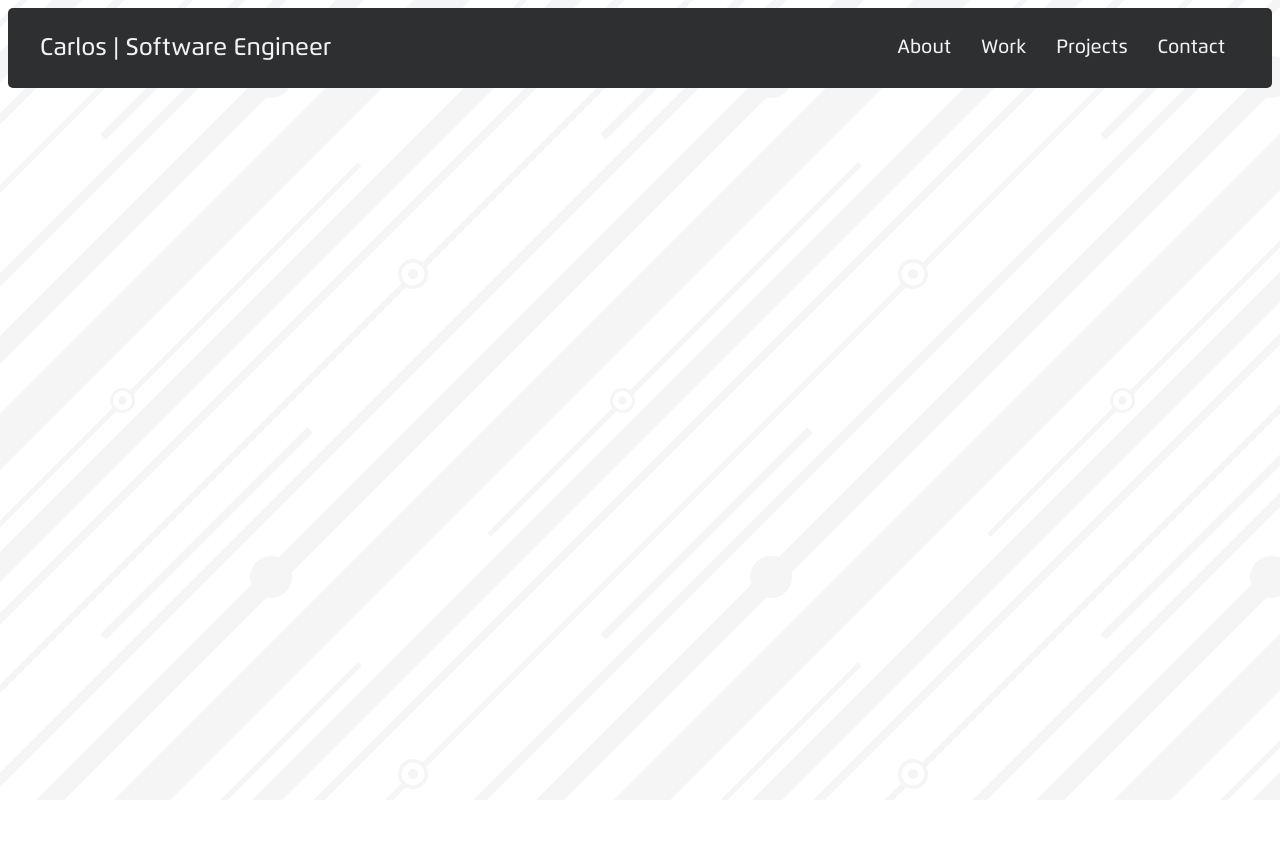
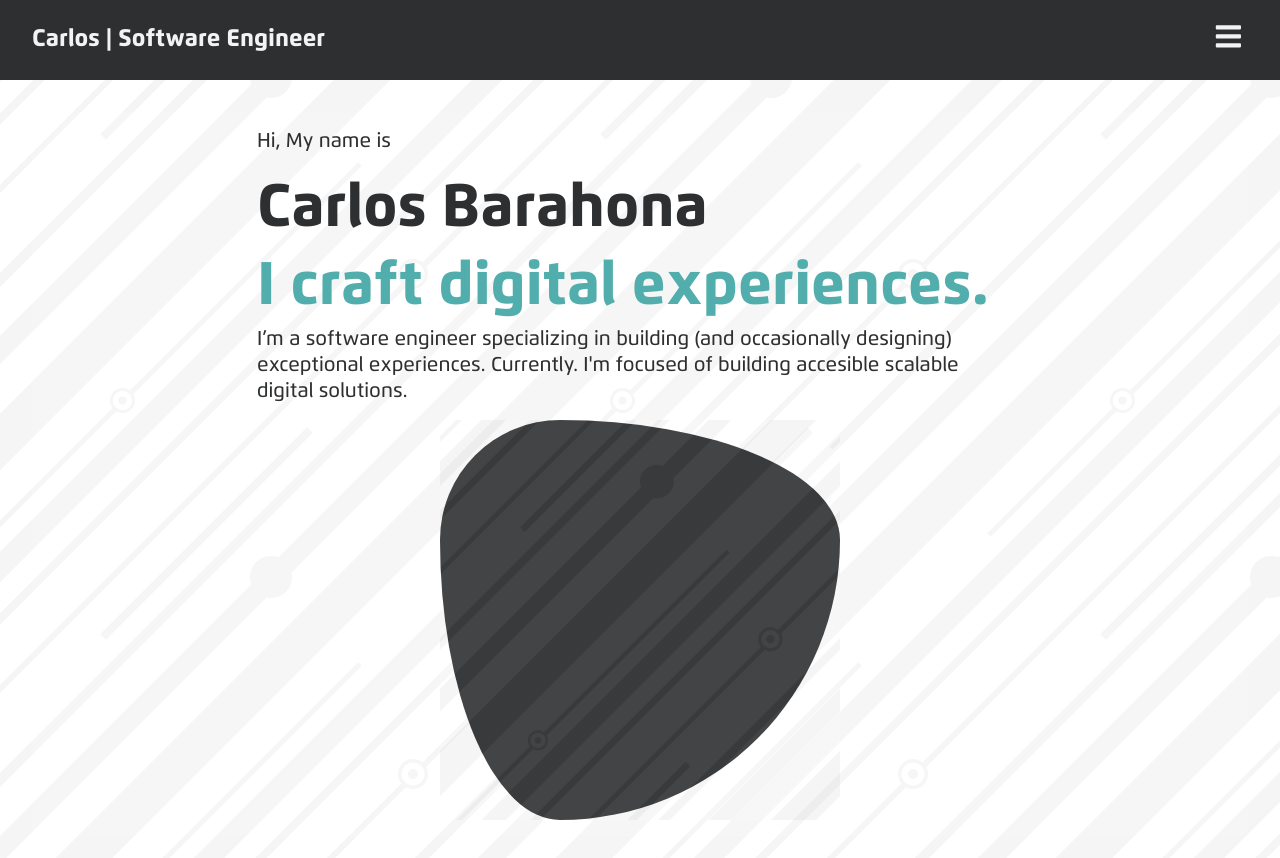
Before and after one commit to KrlosDev/Pokefolio, a React (Vite) app: page / in a window 1280 px wide. Shown: the top 858 px of the page. Before the commit the page ends 800 px from the top, so only its background shows below. Built offline with nearby package versions, Linux system fonts and the light colour scheme.

Commit message:
Adding hero section

```diff
--- a/src/App.tsx
+++ b/src/App.tsx
@@ -1,4 +1,5 @@
 import Navbar from "./components/Navbar/Navbar"
+import Hero from "./components/Hero/Hero";
 import { BrowserRouter } from "react-router-dom";
 function App() {
 
@@ -6,6 +7,9 @@
   return (
     <BrowserRouter>
     <Navbar/>
+    <div className="sections-Wrapper">
+    <Hero/>
+    </div>
     </BrowserRouter>
   )
 }
--- a/src/assets/images/index.ts
+++ b/src/assets/images/index.ts
@@ -0,0 +1,3 @@
+import heroImage from "./container_bg.png"
+
+export{heroImage}
--- /dev/null
+++ b/src/components/Hero/Hero.tsx
@@ -0,0 +1,25 @@
+import "./hero.css";
+import { heroImage } from "../../assets/images";
+
+const Hero = () => {
+  return (
+    <section className="hero-section">
+      <div className="hero-container">
+        <div>
+          <p>Hi, My name is </p>
+          <h2 className={`hero-header`}>Carlos Barahona</h2>
+          <h3 className={`hero-header`}>I craft digital experiences.</h3>
+          <p style={{paddingRight:"1rem", maxWidth:'750px'}}>
+            I’m a software engineer specializing in building (and occasionally
+            designing) exceptional experiences.
+            Currently. I'm focused of building accesible scalable digital
+            solutions.
+          </p>
+        </div>
+        <div className="sidekick"><img src={heroImage}></img></div>
+      </div>
+    </section>
+  );
+};
+
+export default Hero;
--- /dev/null
+++ b/src/components/Hero/hero.css
@@ -0,0 +1,31 @@
+.hero-container {
+  margin: auto;
+  display: flex;
+  justify-content: space-around;
+  align-items: center;
+  color: var(--primary-color);
+  border-radius: 5px;
+  padding: 1rem;
+  background: rgba(255, 255, 255, 0.1);
+  border-radius: 10px;
+  backdrop-filter: blur(2px);
+  -webkit-backdrop-filter: blur(2px);
+}
+.sidekick{
+  display: flex;
+  justify-content: center;
+  border-radius: 30% 70% 70% 30% / 30% 30% 70% 70% ;
+  background-color: var(--primary-color);
+}
+img{
+  min-width: 300x;
+  max-width: 400px;
+}
+@media only screen and (max-width: 1280px) {
+    .hero-container {
+        backdrop-filter: none;
+        -webkit-backdrop-filter: none;
+        flex-direction: column;
+      }
+
+}
--- a/src/components/Navbar/Navbar.tsx
+++ b/src/components/Navbar/Navbar.tsx
@@ -28,7 +28,7 @@
       <nav ref={navRef}>
         {navLinks.map((link: { id: string; title: string }) => (
           <div key={link.id} className={`navbar-button ${active === link.title ? "active-btn":""}`}>
-            <a onClick={()=>setActive(link.title)} href={`#${link.id}`}>{link.title}</a>
+            <a onClick={() => { setActive(link.title); showNavbar(); }} href={`#${link.id}`}>{link.title}</a>
           </div>
         ))}
         <button className="nav-btn nav-close-btn" onClick={showNavbar}>
--- a/src/components/Navbar/navbar.css
+++ b/src/components/Navbar/navbar.css
@@ -3,10 +3,10 @@
 	align-items: center;
 	justify-content: space-between;
 	height: 80px;
-	padding: 0 2rem;
+	padding: 0 8rem;
 	background-color: var(--primary-color);
 	color: var(--white-text);
-    border-radius: 5px;
+    /* border-radius: 5px; */
 }
 a{
     text-decoration: none;
@@ -46,13 +46,16 @@
 }
 .navbar-button:hover{
     height: 100%;
-    background-color: var(--secondary-color);
+    background-color: var(--tertiary-color);
 }
 .active-btn{
-    background-color: var(--tertiary-color);
+	box-shadow: inset 0px -7px 0px 0px var(--tertiary-color);
 }
 
-@media only screen and (max-width: 800px) {
+@media only screen and (max-width: 1280px) {
+	header{
+		padding: 0 2rem;
+	}
 	header .nav-btn {
 		display: block;
 		opacity: 1;
@@ -96,7 +99,4 @@
         background-color: var(--secondary-color);
         border-radius: 5px;
     }
-    .active-btn{
-        border-radius: 5px;
-    }
 }
--- a/src/index.css
+++ b/src/index.css
@@ -4,11 +4,16 @@
   font-weight: 500;
   font-style: normal;
 }
-
+@font-face {
+  font-family: 'Flexo Heavy';
+  src: url('./assets/fonts/Flexo-Heavy.ttf') format('truetype');
+  font-weight: 700;
+  font-style: normal;
+}
 :root {
   font-family: 'Flexo Medium', sans-serif;
-  line-height: 1.5;
   font-weight: 400;
+  line-height: 1.3;
 
   color-scheme: light dark;
   color: rgba(0, 0, 0, 0.87);
@@ -22,7 +27,32 @@
   --primary-color: rgb(46, 47, 48);
   --white-text: rgb(243, 243, 243);
   --secondary-color:rgb(132, 125, 122);
-  --tertiary-color:rgb(14, 105, 135)
+  --tertiary-color:rgb(14, 105, 135);
+  --secondary-text:rgb(82, 174, 172)
+}
+body{
+  margin: 0;
+}
+h2{
+  font-family: 'Flexo Heavy';
+}
+h3{
+  font-family: 'Flexo Heavy';
+  color: var(--secondary-text);
+}
+p{
+  font-size: 20px;
+  margin: 0px 0px 1rem 0px
+}
+.sections-Wrapper{
+  margin: 0 8rem;
+}
+section{
+  margin: 2rem 0;
+}
+.hero-header{
+  margin: 0px;
+  font-size: clamp(25px, 8vw, 60px);
 }
 @keyframes spin {
   from {
@@ -32,3 +62,8 @@
     transform: rotate(360deg);
   }
 }
+@media only screen and (max-width: 1280px) {
+  .sections-Wrapper{
+    margin: 0 2rem;
+  }
+}
```
